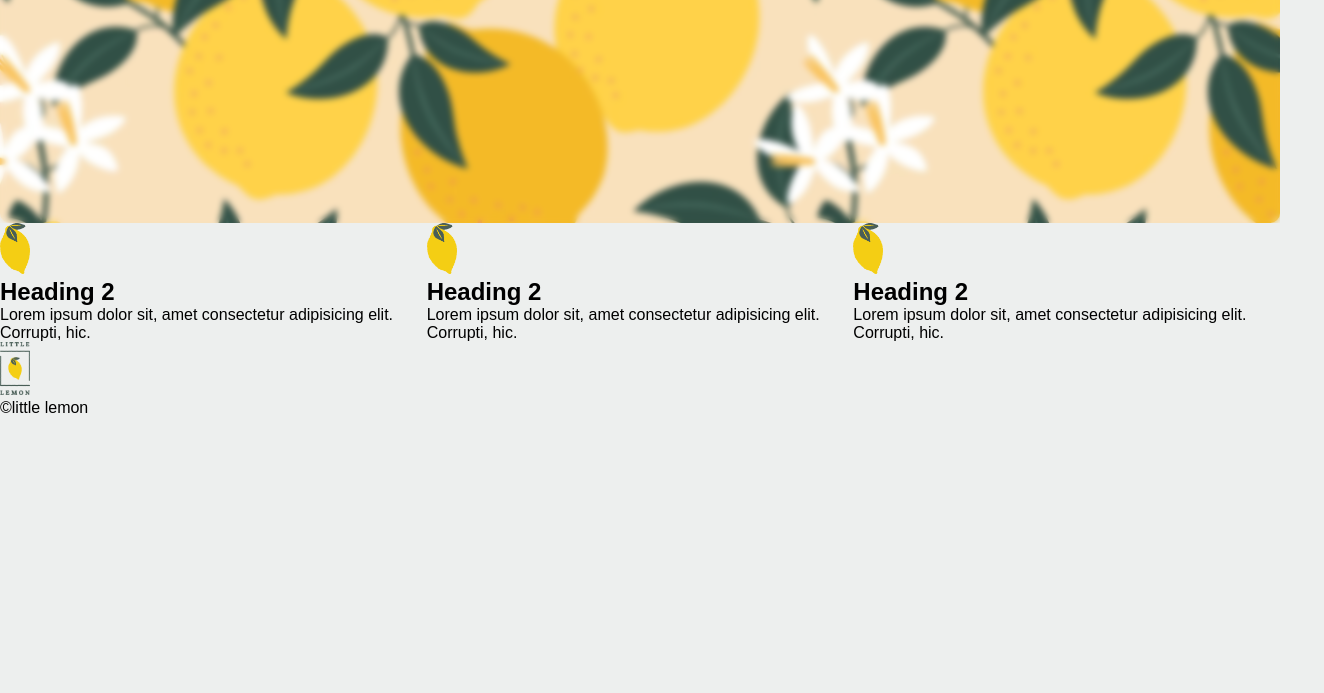
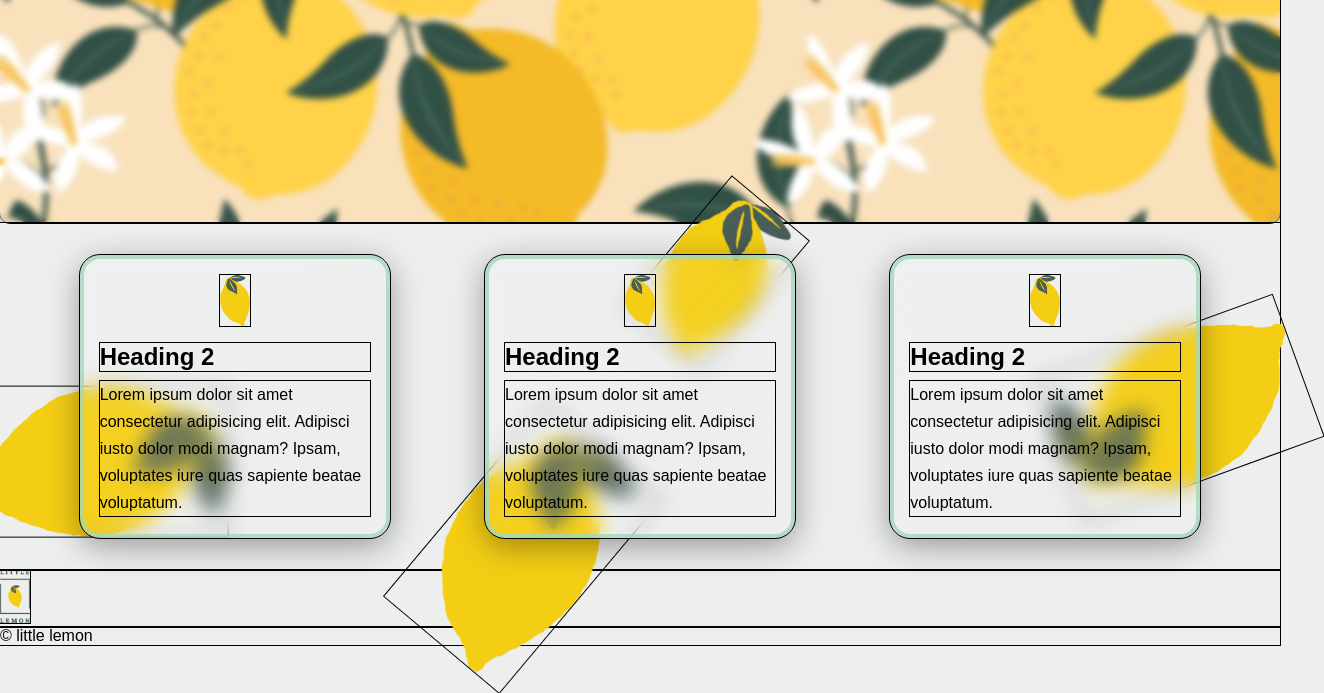
Before and after one commit to mohamed-Fathy1/littel-lemon, a plain HTML site: page index.html in a window 1280 px wide. Shown: the part 571-1264 px from the top of the page, 1324 px wide, since content can reach past the window. Before the commit the page ends 988 px from the top, so only its background shows below. Drawn offline with Linux system fonts and the light colour scheme.

Commit message:
add cards

```diff
--- a/index.html
+++ b/index.html
@@ -29,35 +29,42 @@
         </p>
       </section>
       <section>
-        <artical>
+        <img class="lemon-1" src="img/Asset 9@4x.png" alt="" />
+        <article>
           <img src="img/Asset 9@4x.png" alt="" />
-          <h1>Heading 2</h1>
+          <h2>Heading 2</h2>
           <p>
-            Lorem ipsum dolor sit, amet consectetur adipisicing elit. Corrupti,
-            hic.
+            Lorem ipsum dolor sit amet consectetur adipisicing elit. Adipisci
+            iusto dolor modi magnam? Ipsam, voluptates iure quas sapiente beatae
+            voluptatum.
           </p>
-        </artical>
-        <artical>
+        </article>
+        <img class="lemon-2" src="img/Asset 9@4x.png" alt="" />
+        <article>
           <img src="img/Asset 9@4x.png" alt="" />
-          <h1>Heading 2</h1>
+          <h2>Heading 2</h2>
           <p>
-            Lorem ipsum dolor sit, amet consectetur adipisicing elit. Corrupti,
-            hic.
+            Lorem ipsum dolor sit amet consectetur adipisicing elit. Adipisci
+            iusto dolor modi magnam? Ipsam, voluptates iure quas sapiente beatae
+            voluptatum.
           </p>
-        </artical>
-        <artical>
+        </article>
+        <img class="lemon-3" src="img/Asset 9@4x.png" alt="" />
+        <article>
           <img src="img/Asset 9@4x.png" alt="" />
-          <h1>Heading 2</h1>
+          <h2>Heading 2</h2>
           <p>
-            Lorem ipsum dolor sit, amet consectetur adipisicing elit. Corrupti,
-            hic.
+            Lorem ipsum dolor sit amet consectetur adipisicing elit. Adipisci
+            iusto dolor modi magnam? Ipsam, voluptates iure quas sapiente beatae
+            voluptatum.
           </p>
-        </artical>
+        </article>
+        <img class="lemon-4" src="img/Asset 9@4x.png" alt="" />
       </section>
     </main>
     <footer>
       <div><img src="img/Asset 20@4x.png" alt="" /></div>
-      <div>&copy;little lemon</div>
+      <div>&copy; little lemon</div>
     </footer>
   </body>
 </html>
--- a/style.css
+++ b/style.css
@@ -1,6 +1,7 @@
 * {
   margin: 0;
   padding: 0;
+  outline: 1px solid black;
 }
 html {
   background-color: #edefee;
@@ -72,6 +73,7 @@ section:nth-child(1) {
   background-repeat: no-repeat;
   background-size: cover;
   border-radius: 10px;
+  justify-content: center;
   flex-direction: column;
   gap: 1rem;
   height: 70vh;
@@ -85,9 +87,8 @@ section:nth-child(1)::before {
   position: absolute;
 }
 section:nth-child(1) h1 {
-  margin-top: 13%;
   font-size: 3rem;
-  color: #384642;
+  color: #202825;
   position: relative;
   font-weight: 800;
   z-index: 1;
@@ -100,6 +101,83 @@ section:nth-child(1) p {
   z-index: 1;
   font-weight: 600;
 }
+section:nth-child(2) {
+  padding: 2rem;
+  justify-content: space-around;
+  position: relative;
+}
+section:nth-child(2) article {
+  border: 4px solid #a3d7bccb;
+  padding: 1rem;
+  flex-basis: 270px;
+  aspect-ratio: 1/0.9;
+  background: linear-gradient(
+    135deg,
+    rgba(255, 255, 255, 0.1),
+    rgba(255, 255, 255, 0)
+  );
+  backdrop-filter: blur(10px);
+  -webkit-backdrop-filter: blur(10px);
+  border-radius: 20px;
+  box-shadow: 0 8px 32px 0 rgba(0, 0, 0, 0.37);
+  position: relative;
+  z-index: 2;
+  transition: all 0.3s ease-in-out;
+}
+section:nth-child(2) article:hover {
+  scale: 1.1;
+}
+section:nth-child(2) article:first-of-type:hover {
+  transform: skew(3deg, 0deg);
+}
+section:nth-child(2) article:last-of-type:hover {
+  transform: skew(-3deg, 0deg);
+}
+section:nth-child(2) article img {
+  display: block;
+  width: 30px;
+  margin: 0 auto;
+}
+section:nth-child(2) article h2 {
+  margin-top: 17px;
+}
+section:nth-child(2) article p {
+  margin-top: 10px;
+  line-height: 27px;
+}
+.lemon-1 {
+  position: absolute;
+  width: 100px;
+  top: -10%;
+  left: 52%;
+  rotate: 40deg;
+}
+.lemon-2 {
+  position: absolute;
+  width: 150px;
+  bottom: -5%;
+  left: 2%;
+  rotate: 90deg;
+}
+.lemon-3 {
+  position: absolute;
+  width: 150px;
+  bottom: 10%;
+  right: 2%;
+  rotate: 250deg;
+}
+.lemon-4 {
+  position: absolute;
+  width: 150px;
+  bottom: -30%;
+  left: 35%;
+  rotate: 40deg;
+}
+/* footer {
+  background-color: #a3d7bc;
+  border-bottom-left-radius: 10px;
+  border-bottom-right-radius: 10px;
+} */
 img {
   width: 30px;
 }
```
